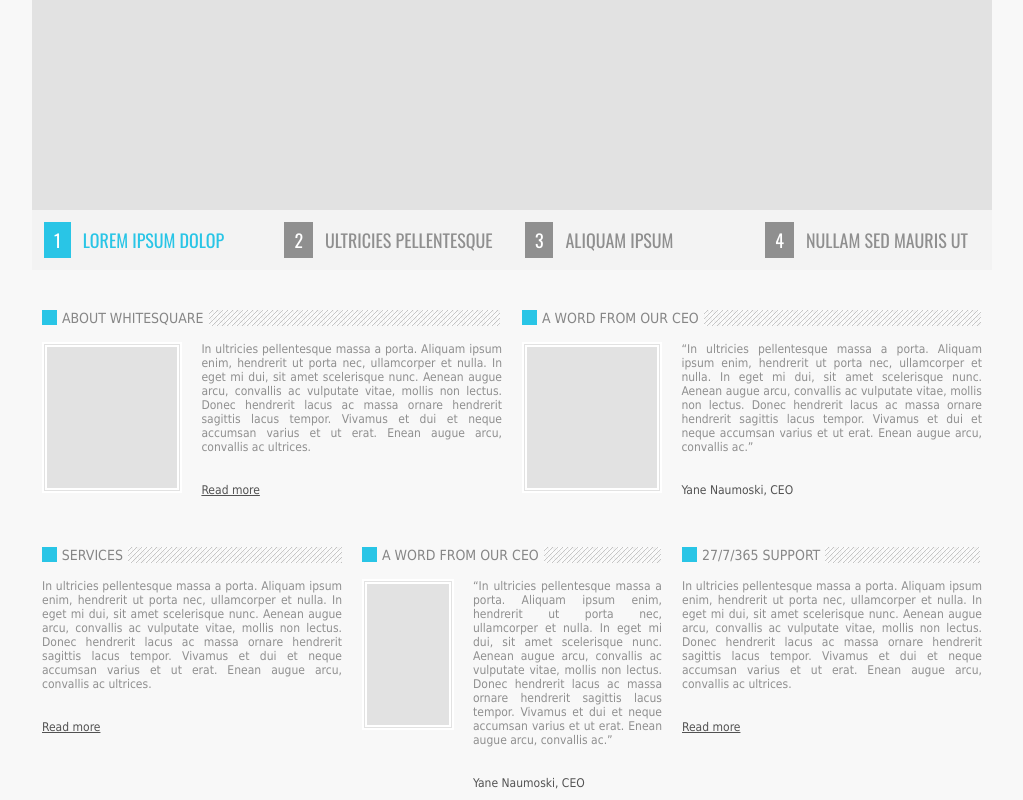
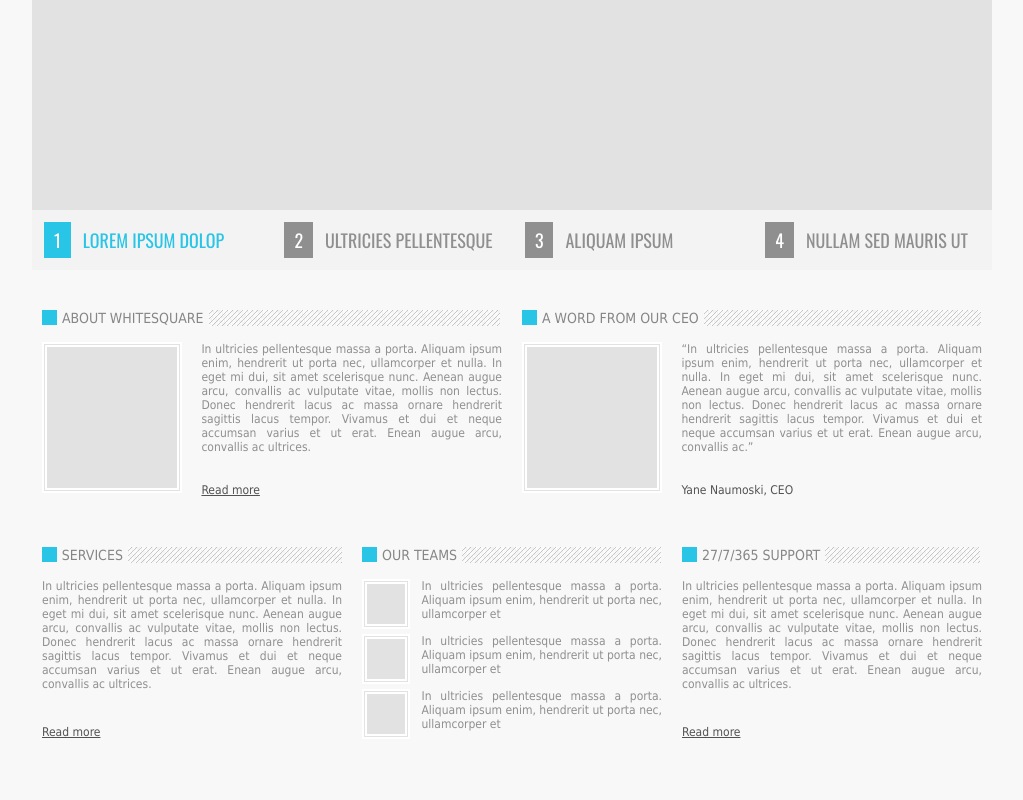
Before and after one commit to butyrd/Whitesquare_Home, a plain HTML site: page index.html in a window 1280 px wide. Shown: the part 342-1142 px from the top of the page, without its empty margins (128-1151 px from the left). After the commit the page ends 1096 px from the top, so only its background shows below. Drawn offline with nearby package versions, Linux system fonts and the light colour scheme.

Commit message:
bottom_cards_done

```diff
--- a/index.html
+++ b/index.html
@@ -134,19 +134,41 @@
 
                 <div class="card-hadder"> <!-- заголовок карточки -->
                     <div class="card-marker"></div>
-                    <div class="card-title">a word from OUR ceo</div>
+                    <div class="card-title">OUR TEAMS</div>
                     <div class="card-texture card-texture-4"></div>
                 </div> <!-- /заголовок карточки -->
 
-                <div class="card-info">
-                    <div class="card-photo"></div>
-                    <div class="card-direction">
-                        <div class="card-text">
-                            “In ultricies pellentesque massa a porta. Aliquam ipsum enim, hendrerit ut porta nec, ullamcorper et nulla. In eget mi dui, sit amet scelerisque nunc. Aenean augue arcu, convallis ac vulputate vitae, mollis non lectus. Donec hendrerit lacus ac massa ornare hendrerit sagittis lacus tempor. Vivamus et dui et neque accumsan varius et ut erat. Enean augue arcu, convallis ac.”
+                <div class="card-4">
+
+                    <div class="mini-card">
+                        <div class="mini-card-photo"></div>
+                        <div class="card-direction">
+                            <div class="mini-card-text">
+                                In ultricies pellentesque massa a porta. Aliquam ipsum enim, hendrerit ut porta nec, ullamcorper et
+                            </div>
                         </div>
-                        <div class="card-descripton">Yane Naumoski, CEO</div>
                     </div>
+
+                    <div class="mini-card">
+                        <div class="mini-card-photo"></div>
+                        <div class="card-direction">
+                            <div class="mini-card-text">
+                                In ultricies pellentesque massa a porta. Aliquam ipsum enim, hendrerit ut porta nec, ullamcorper et
+                            </div>
+                        </div>
+                    </div>
+
+                    <div class="mini-card">
+                        <div class="mini-card-photo"></div>
+                        <div class="card-direction">
+                            <div class="mini-card-text">
+                                In ultricies pellentesque massa a porta. Aliquam ipsum enim, hendrerit ut porta nec, ullamcorper et
+                            </div>
+                        </div>
+                    </div>
+
                 </div>
+
             </div> <!-- /карточка 4 -->
 
 
--- a/styles.css
+++ b/styles.css
@@ -163,6 +163,15 @@ blockquote cite {
     width: 50%;
     max-width: 460px;
 }
+.card-4 {
+    display: flex;
+    flex-direction: column;
+}
+
+.mini-card {
+    display: flex;
+    padding-bottom: 5px;
+}
 
 .card-bottom {
     padding: 10px;
@@ -204,7 +213,7 @@ blockquote cite {
     width: 211px;
 }
 .card-texture-4 {
-    width: 112px;
+    width: 194px;
 }
 .card-texture-5 {
     width: 150px;
@@ -225,6 +234,14 @@ blockquote cite {
     margin-right: 19px;
 }
 
+.mini-card-photo {
+    background: #e2e2e2;
+    width: 40px;
+    height: 40px;
+    border: thick double #ffffff;
+    margin-right: 11px;
+}
+
 .card-direction {
     flex-direction: column;
 
@@ -234,9 +251,18 @@ blockquote cite {
     text-align: justify;
 }
 
+.mini-card-text {
+    max-width: 250px;
+    text-align: justify;
+}
+
 .card-descripton {
     margin-top: 29px;
     color: #525252;
+}
+
+.card-bottom .card-descripton {
+    padding-top: 5px;
 }
 
 .card-descripton a {
```
